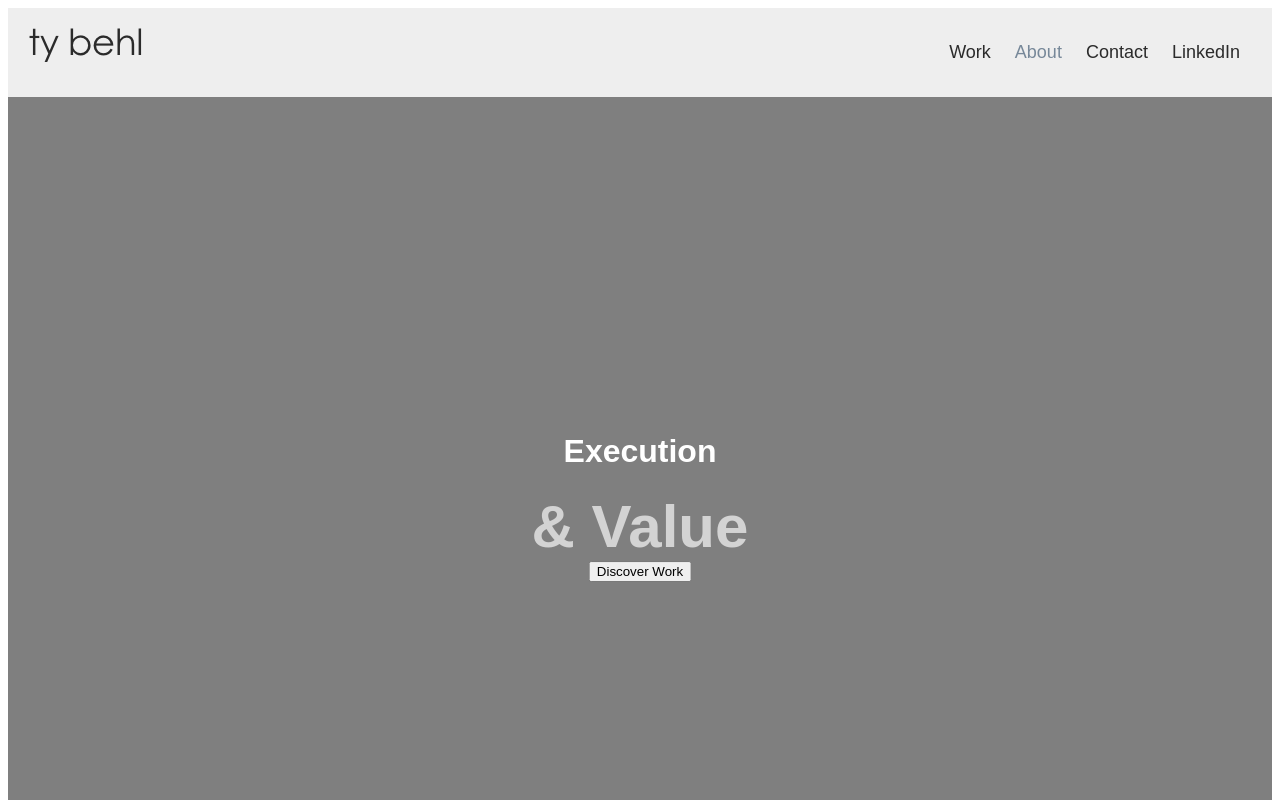
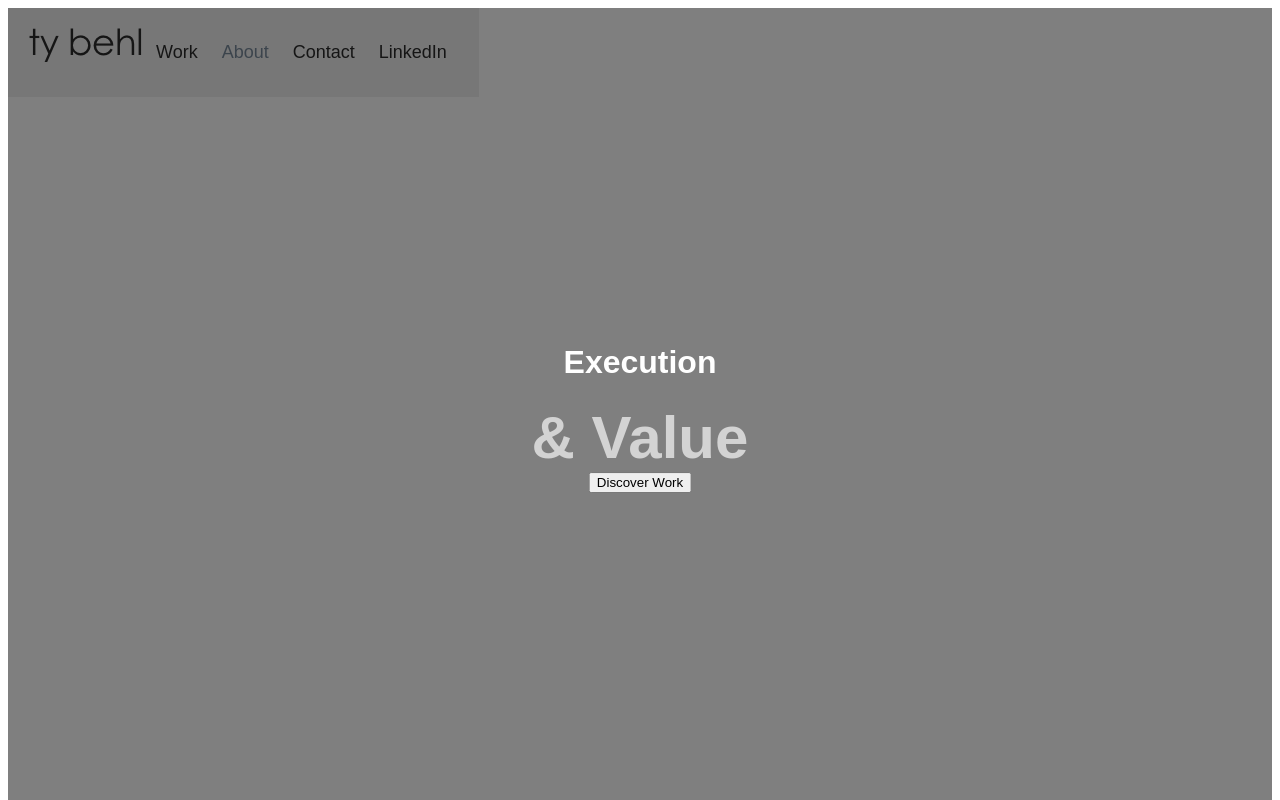
Before and after one commit to tbehl7/UX_UI_HW_18, a plain HTML site: page index.html in a window 1280 px wide. Shown: the top 800 px of the page. Drawn offline with Linux system fonts and the light colour scheme.

Commit message:
HW18-Update-04

```diff
--- a/css/index.css
+++ b/css/index.css
@@ -8,6 +8,7 @@ body {
   overflow: hidden;
   background-color:#EEEEEE;
   padding: 20px 20px;
+  float: inline-start;
 }
 
 /* Style the header links */
```
